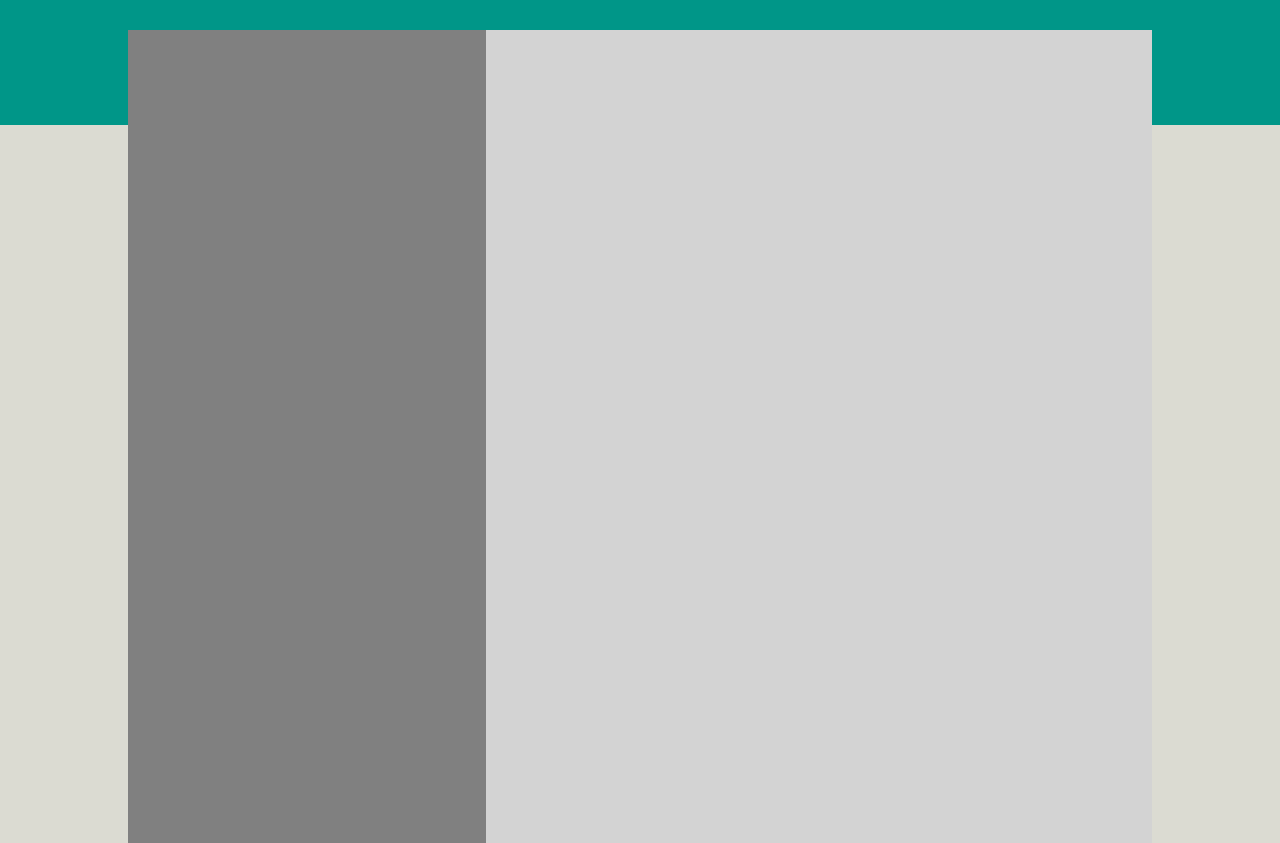
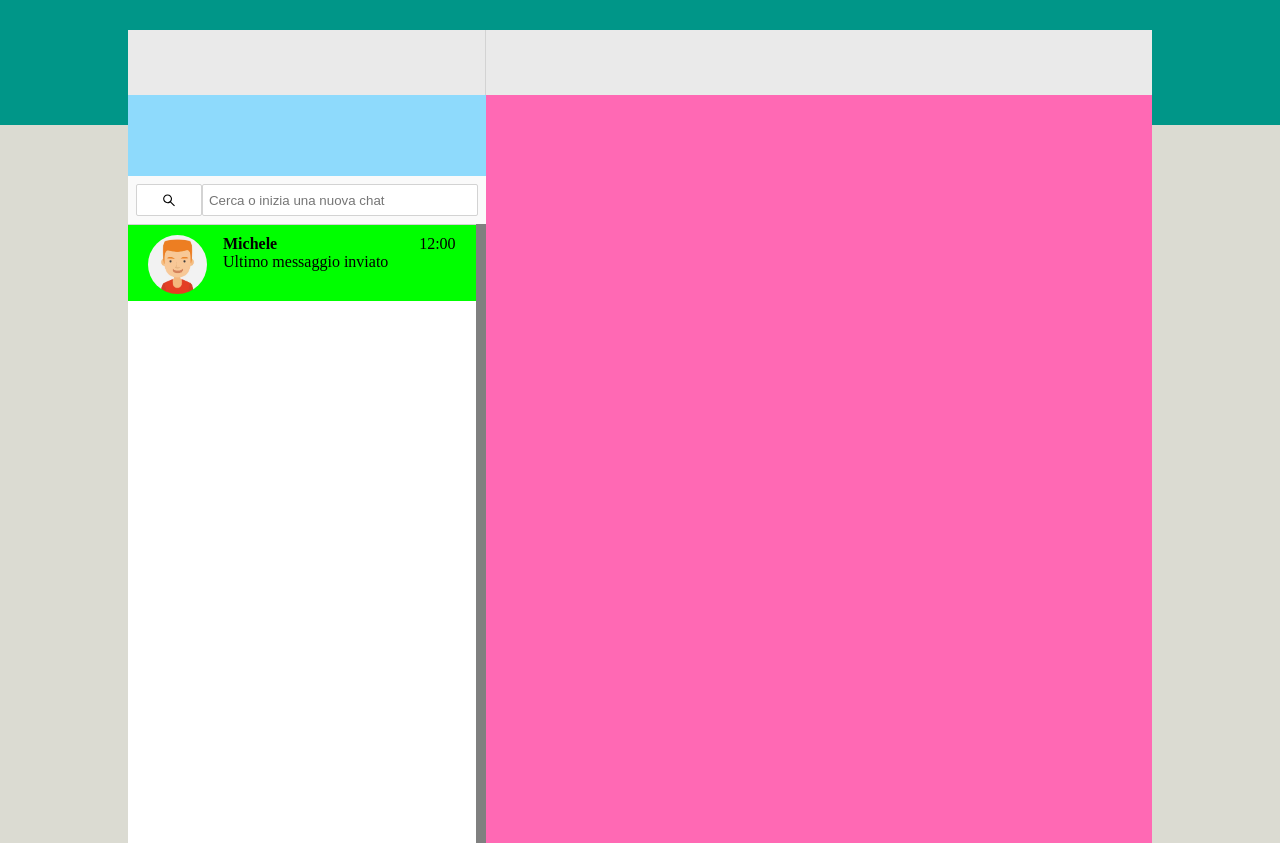
Before and after one commit to Vitto2623/vue-boolzapp, a plain HTML site: page index.html in a window 1280 px wide. Shown: the top 843 px of the page. Drawn offline with nearby package versions, Linux system fonts and the light colour scheme.

Commit message:
continuo implementazione parte grafica

```diff
--- a/css/style.css
+++ b/css/style.css
@@ -21,17 +21,109 @@ main{
     height: 900px;
     width: 80%;
     margin: 0 auto;
-    background-color: lightgray;
+    background-color: white;
     display: flex;
 }
 
 .main-container .nav-bar-left{
+    height: 90%;
+    width: 35%;
+}
+
+/*NAV-BAR-LEFT*/
+.nav-bar-left #top-status{
+    display: flex;
+    justify-content: space-between;
+    height: 8%;
+    width: 100%;
+    background-color: #eaeaea;
+    border-right: 1px solid lightgrey;
+}
+
+.nav-bar-left #banner-notifiche{
+    height: 10%;
+    width: 100%;
+    background-color: #8edafc;
+}
+
+.nav-bar-left #input-container{
+    width: 100%;
+    height: 6%;
+    background-color: #fafafa;
+    padding: 8px;
+    display: flex;
+}
+
+#input-container #cerca{
+    display: flex;
+    justify-content: center;
+    align-items: center;
+    border-right: none;
+    border-radius: 2px;
+    background-color: white;
+    border: 1px solid lightgray;
+}
+
+#lens{
+    width: 70%;
+    padding: 15px;
+}
+
+#input-container #find-user{
+    width: 100%;
     height: 100%;
-    width: 35%;
+    border: 1px solid lightgray;
+    border-radius: 2px;
+    padding: 6px;
+}
+
+.nav-bar-left #container{
+    width: 100%;
+    height: 76%;
+    display: flex;
+}
+
+#container .utenti{
+    width: 97%;
+    height: 100%;
+    background-color: white;
+}
+
+#container #barra-laterale{
+    width: 3%;
+    height: 706px;
     background-color: grey;
 }
 
+.utenti #container-utente{
+    border-top: 1px solid lightgrey;
+    width: 100%;
+    height: calc(100% / 8);
+    display: flex;
+    justify-content: space-between;
+    background-color: lime;
+    padding: 10px 20px;
+}
+
+#size{
+    width: 59px;
+    border-radius: 50px;
+}
+
+#nav-left #informazioni-utente{
+    float: right;
+    margin-left: 16px;
+}
+
+/* MESSAGES-CONTAINER*/
 .main-container .messages-container{
     height: 100%;
     width: 65%;
+    background-color: hotpink;
 }
+
+.messages-container #nav-top{
+    height: 65px;
+    width: 100%;
+    background-color: #eaeaea;
+}
--- a/index.html
+++ b/index.html
@@ -15,12 +15,42 @@
 <body>
     <main>
         <div id="top-bar">
-            <div class="main-container">
+            <div class="main-container" id="root">
                 <div class="nav-bar-left">
+                    <section id="top-status">
 
+                    </section>
+                    <section id="banner-notifiche">
+
+                    </section>
+                    <section id="input-container">
+                        <button id="cerca"><img src="img/lens.svg" id="lens"></button>
+                        <input type="search" name="cerca-contatto" id="find-user" placeholder="Cerca o inizia una nuova chat">
+                    </section>
+                    <section id="container">
+                        <div class="utenti">
+                            <div id="container-utente">
+                                <nav id="nav-left">
+                                    <img src="img/avatar_1.jpg" id="size" alt="">
+                                    <div id="informazioni-utente">
+                                        <h4>Michele</h4>
+                                        <p>Ultimo messaggio inviato</p>
+                                    </div>
+                                </nav>
+                                <nav id="nav-right">
+                                    <p>12:00</p>
+                                </nav>
+                            </div>
+                        </div>
+                        <section id="barra-laterale">
+                        </section>
+                    </section>
                 </div>
+                <!---->
                 <div class="messages-container">
+                    <div id="nav-top">
 
+                    </div>
                 </div>
             </div>
         </div>
--- a/js/main.js
+++ b/js/main.js
@@ -0,0 +1,5 @@
+const app = new Vue(
+    {
+        el: '#root',
+    }
+)
```
Also changed, not shown: img/avatar_1.jpg (added), img/avatar_2.jpg (added), img/avatar_3.jpg (added), img/avatar_4.jpg (added), img/avatar_5.jpg (added), img/avatar_6.jpg (added), img/avatar_7.jpg (added), img/avatar_8.jpg (added), img/avatar_io.jpg (added), img/lens.svg (added), img/mine.jpg (added).
